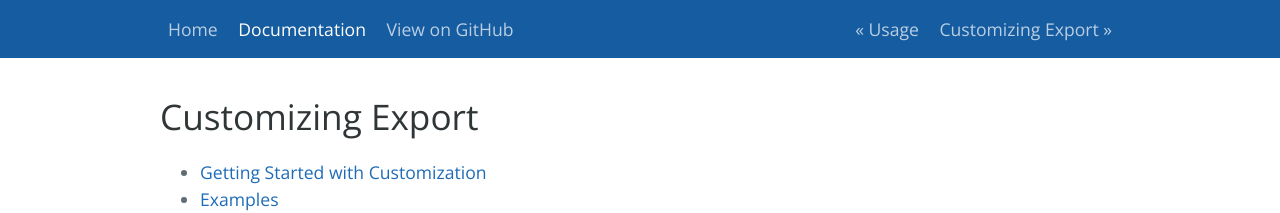
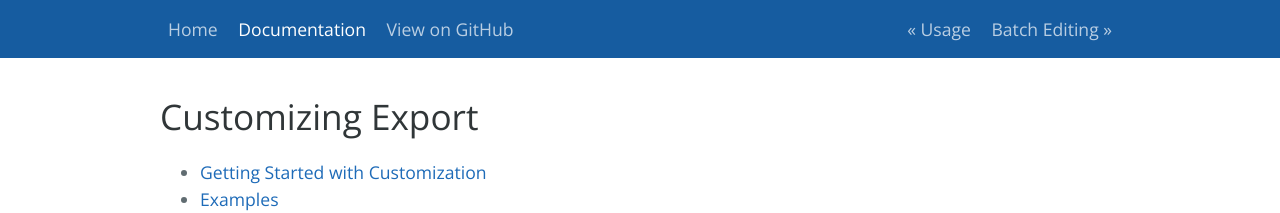
Before and after one commit to kamilburda/gimp-export-layers, a Jekyll site: the page built from dev/sections/Customizing-Export.md, in a window 1280 px wide and 900 px high. Shown: the top 213 px of the window. Built offline with Jekyll 4.4.1, drawn with Linux system fonts in a browser that asks for light colours.

Commit message:
Update docs

```diff
--- a/dev/sections/Customizing-Export.md
+++ b/dev/sections/Customizing-Export.md
@@ -4,8 +4,8 @@ title: Customizing Export
 navbar_active_tab: docs
 previous_doc_filename: Usage.html
 previous_doc_title: Usage
-next_doc_filename: Customizing-Export.html
-next_doc_title: Customizing Export
+next_doc_filename: Batch-Editing.html
+next_doc_title: Batch Editing
 ---
 
 * TOC
```
Also changed, not shown: dev/sections/Batch-Editing.md (+1 -4 lines), dev/sections/CHANGELOG.md (+1 -0 lines), sections/CHANGELOG.md (+1 -0 lines).
